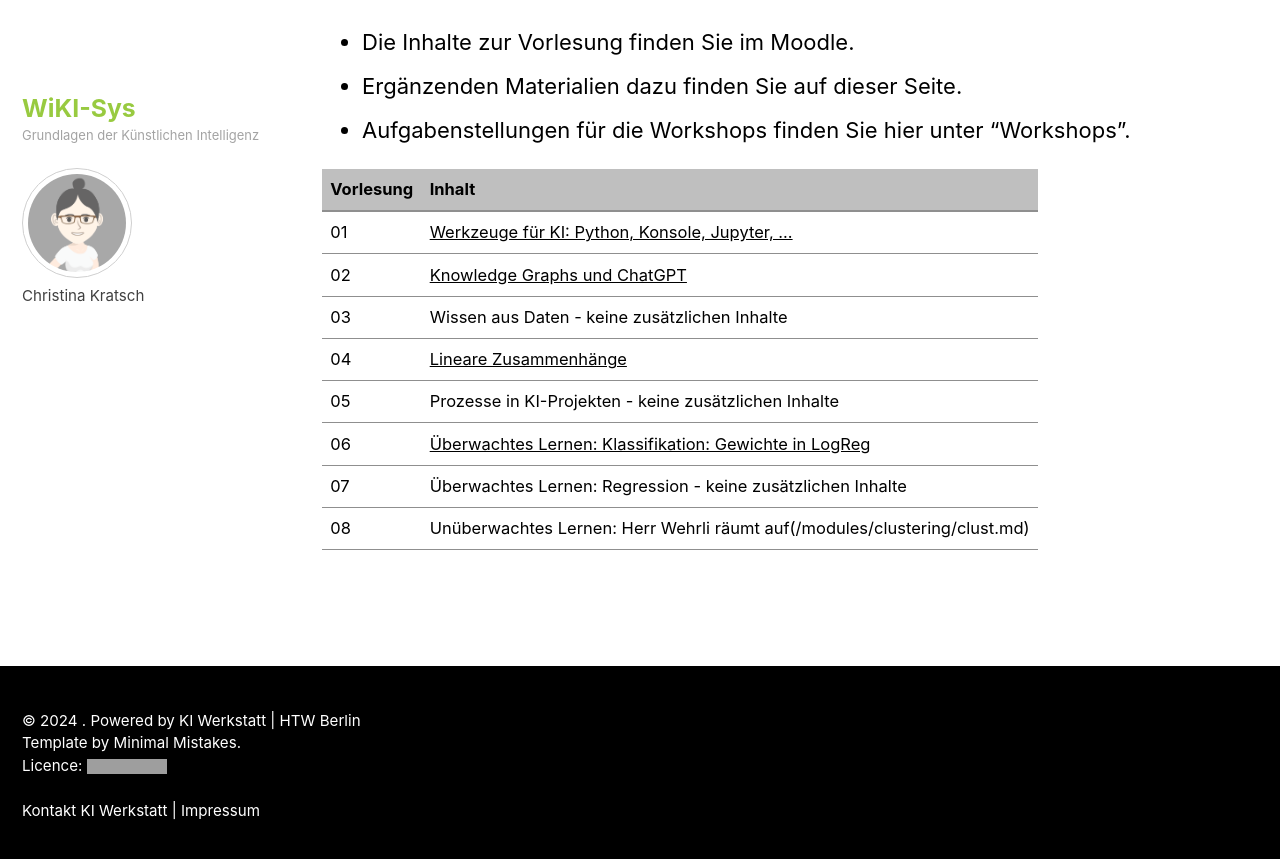
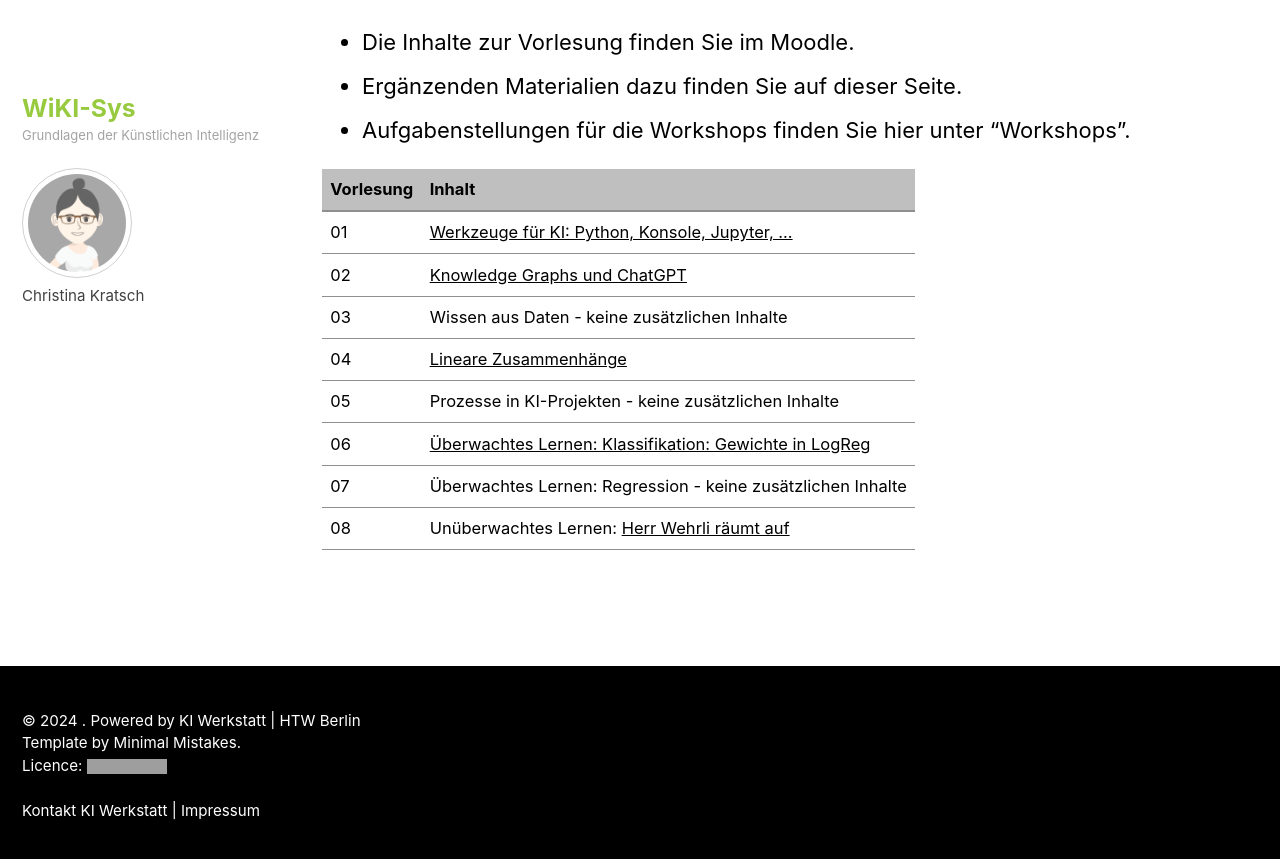
Before and after one commit to chkra/KISys, a Jekyll site: the page built from index.md, in a window 1280 px wide and 900 px high, scrolled down 803 px. Shown: the top 859 px of the window. Built offline with Jekyll 4.4.1, drawn with Linux system fonts in a browser that asks for light colours; cached includes are drawn as plain includes; grey boxes are pictures that could not be loaded.

Commit message:
minor fix

```diff
--- a/index.md
+++ b/index.md
@@ -40,4 +40,4 @@ Die Veranstaltung besteht aus aus einer theoretischen Vorlesung und interaktiven
 | 05 | Prozesse in KI-Projekten - keine zusätzlichen Inhalte |
 | 06 | [Überwachtes Lernen: Klassifikation: Gewichte in LogReg](/lectures/06/LogReg.ipynb) |
 | 07 | Überwachtes Lernen: Regression - keine zusätzlichen Inhalte |
-| 08 | Unüberwachtes Lernen: Herr Wehrli räumt auf(/modules/clustering/clust.md) |
+| 08 | Unüberwachtes Lernen: [Herr Wehrli räumt auf](/modules/clustering/clust.md) |
```
